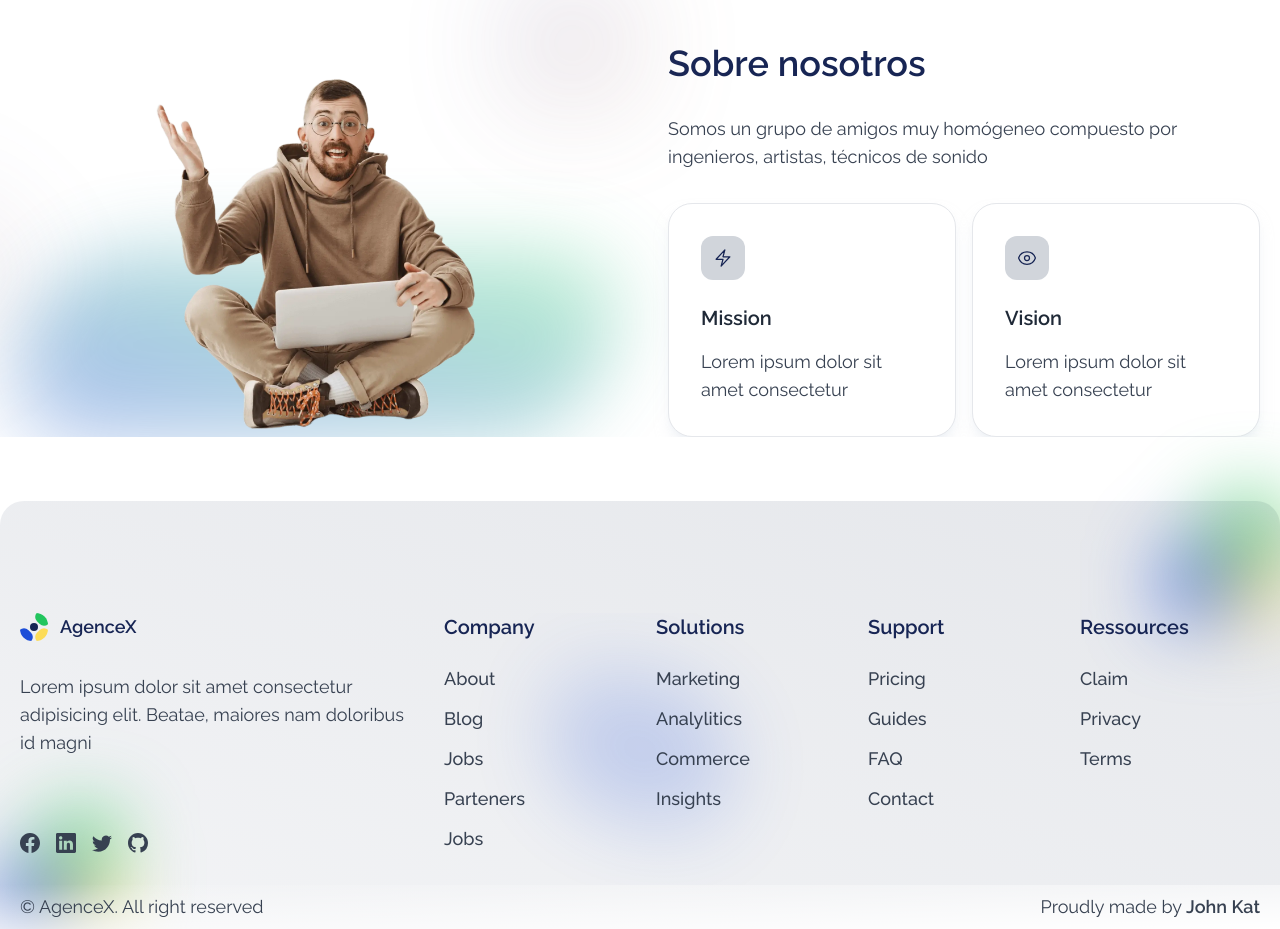
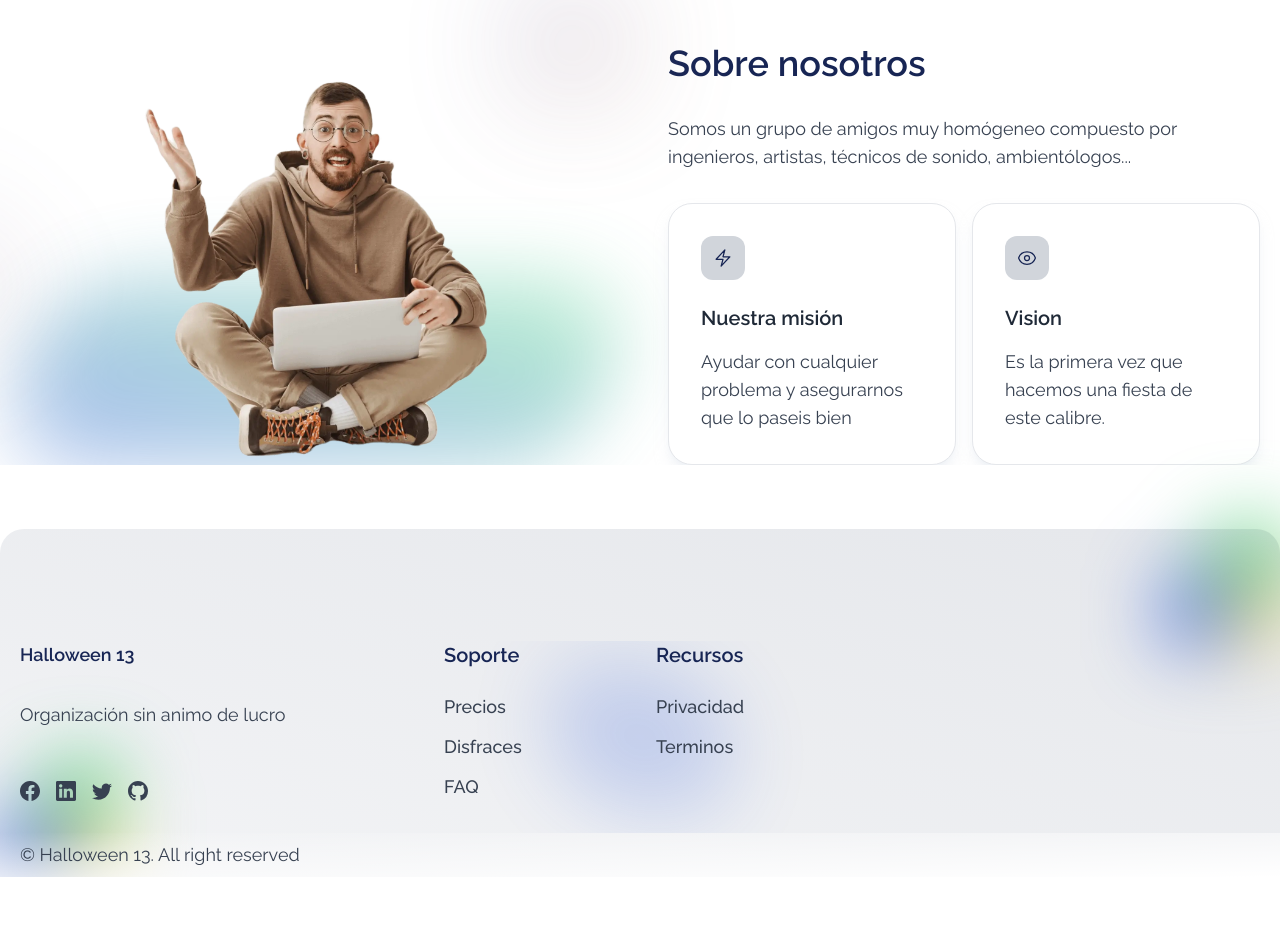
Before and after one commit to osoyinas/halloween-landing, an Astro site: page / in a window 1280 px wide. Shown: the part 1623-2552 px from the top of the page. After the commit the page ends 2500 px from the top, so only its background shows below. Built offline with nearby package versions, Linux system fonts and the light colour scheme; Astro itself is replaced by a stand-in of ours.

Commit message:
Add about me

```diff
--- a/src/components/elements/Footer.astro
+++ b/src/components/elements/Footer.astro
@@ -5,75 +5,38 @@ import FooterNav from "../shared/FooterNav.astro";
 import Paragraph from "../shared/Paragraph.astro";
 const footerNav1 = [
     {
-        itemText:"Marketing",
+        itemText:"Contactanos",
         itemLink:"#"
     },
     {
-        itemText:"Analylitics",
+        itemText:"Requisitos",
         itemLink:"#"
     },
-    {
-        itemText:"Commerce",
-        itemLink:"#"
-    },
-    {
-        itemText:"Insights",
-        itemLink:"#"
-    }
 ]
 
 const footerSupport = [
     {
-        itemText:"Pricing",
+        itemText:"Precios",
         itemLink:"#"
     },
     {
-        itemText:"Guides",
+        itemText:"Disfraces",
         itemLink:"#"
     },
     {
         itemText:"FAQ",
         itemLink:"#"
     },
-    {
-        itemText:"Contact",
-        itemLink:"#"
-    }
 ]
 
-const footerCompany = [
+const footerLegal = [
+
     {
-        itemText:"About",
-        itemLink:"/about"
-    },
-    {
-        itemText:"Blog",
+        itemText:"Privacidad",
         itemLink:"#"
     },
     {
-        itemText:"Jobs",
-        itemLink:"#"
-    },
-    {
-        itemText:"Parteners",
-        itemLink:"#"
-    },
-    {
-        itemText:"Jobs",
-        itemLink:"#"
-    }
-]
-const footerLegal = [
-    {
-        itemText:"Claim",
-        itemLink:"/#"
-    },
-    {
-        itemText:"Privacy",
-        itemLink:"#"
-    },
-    {
-        itemText:"Terms",
+        itemText:"Terminos",
         itemLink:"#"
     }
 ]
@@ -114,18 +77,12 @@ const footerLegal = [
             <div class="col-span-2 lg:col-span-1 h-auto flex flex-col">
                 <div class="h-full">
                     <a href="#" class="relative flex items-center gap-3">
-                        <div class="relative w-7 h-7 overflow-hidden flex rounded-xl">
-                            <span class="absolute w-4 h-4 -top-1 -right-1 bg-green-500 rounded-md rotate-45"></span>
-                            <span class="absolute w-4 h-4 -bottom-1 -right-1 bg-[#FCDC58] rounded-md rotate-45"></span>
-                            <span class="absolute w-4 h-4 -bottom-1 -left-1 bg-primary rounded-md rotate-45"></span>
-                            <span class="absolute w-2 h-2 rounded-full bg-heading-1 top-1/2 left-1/2 -translate-x-1/2 -translate-y-1/2"></span>
-                        </div>
                         <div class="inline-flex text-lg font-semibold text-heading-1">
-                            AgenceX
+                            Halloween 13
                         </div>
                     </a>
                     <Paragraph className={"mt-8"}>
-                        Lorem ipsum dolor sit amet consectetur adipisicing elit. Beatae, maiores nam doloribus id magni
+                        Organización sin animo de lucro
                     </Paragraph>
                 </div>
 
@@ -161,14 +118,10 @@ const footerLegal = [
                 </div>
             </div>
 
-            <GroupFooterNav>
-                <FooterNav title={"Company"} navItems={footerCompany}/>
-                <FooterNav title={"Solutions"} navItems={footerNav1}/>
-            </GroupFooterNav>
 
             <GroupFooterNav>
-                <FooterNav title={"Support"} navItems={footerSupport}/>
-                <FooterNav title={"Ressources"} navItems={footerLegal}/>
+                <FooterNav title={"Soporte"} navItems={footerSupport}/>
+                <FooterNav title={"Recursos"} navItems={footerLegal}/>
             </GroupFooterNav>
 
         </div>
@@ -177,10 +130,7 @@ const footerLegal = [
         <Container>
             <div class="flex justify-between items-center gap-6 md:text-lg text-heading-3">
                 <div>
-                    &copy; <span id="year"></span> AgenceX. All right reserved
-                </div>
-                <div>
-                    Proudly made by <a href="https://github.com/johnkat-mj" target="_blank" class="font-semibold">John Kat</a>
+                    &copy; <span id="year"></span> Halloween 13. All right reserved
                 </div>
             </div>
         </Container>
--- a/src/components/sections/AboutUs.astro
+++ b/src/components/sections/AboutUs.astro
@@ -24,17 +24,17 @@ import Title from "../shared/Title.astro";
                 Sobre nosotros
             </Title>
             <Paragraph className="mt-8">
-                Somos un grupo de amigos muy homógeneo compuesto por ingenieros, artistas, técnicos de sonido
+                Somos un grupo de amigos muy homógeneo compuesto por ingenieros, artistas, técnicos de sonido, ambientólogos...
             </Paragraph>
             <div class="pt-8 grid grid-cols-2 items-center gap-4 max-w-3xl md:max-w-[none]">
-                <Info description="Lorem ipsum dolor sit amet consectetur" title="Mission">
+                <Info description="Ayudar con cualquier problema y asegurarnos que lo paseis bien" title="Nuestra misión">
                     <span slot="icon">
                         <svg xmlns="http://www.w3.org/2000/svg" width="30" fill="none" viewBox="0 0 24 24" stroke-width="1.5" stroke="currentColor" class="w-4 h-4 sm:w-5 sm:h-5">
                             <path stroke-linecap="round" stroke-linejoin="round" d="M3.75 13.5l10.5-11.25L12 10.5h8.25L9.75 21.75 12 13.5H3.75z" />
                         </svg>
                     </span>
                 </Info>
-                <Info description="Lorem ipsum dolor sit amet consectetur" title="Vision">
+                <Info description="Es la primera vez que hacemos una fiesta de este calibre." title="Vision">
                     <span slot="icon">
                         <svg xmlns="http://www.w3.org/2000/svg" width="30" fill="none" viewBox="0 0 24 24" stroke-width="1.5" stroke="currentColor" class="w-4 h-4 sm:w-5 sm:h-5">
                             <path stroke-linecap="round" stroke-linejoin="round" d="M2.036 12.322a1.012 1.012 0 010-.639C3.423 7.51 7.36 4.5 12 4.5c4.638 0 8.573 3.007 9.963 7.178.07.207.07.431 0 .639C20.577 16.49 16.64 19.5 12 19.5c-4.638 0-8.573-3.007-9.963-7.178z" />
--- a/src/pages/index.astro
+++ b/src/pages/index.astro
@@ -3,7 +3,6 @@ import Layout from '../layouts/Layout.astro';
 import Hero from '../components/sections/Hero.astro';
 import Services from '../components/sections/Services.astro';
 import AboutUs from '../components/sections/AboutUs.astro';
-import Features from '../components/sections/Features.astro';
 ---
 
 <Layout title="Party - Halloween 13">
```
Also changed, not shown: public/images/happy-halloween-neon-banner-vector.jpg (added), public/images/images.jpeg (added).
